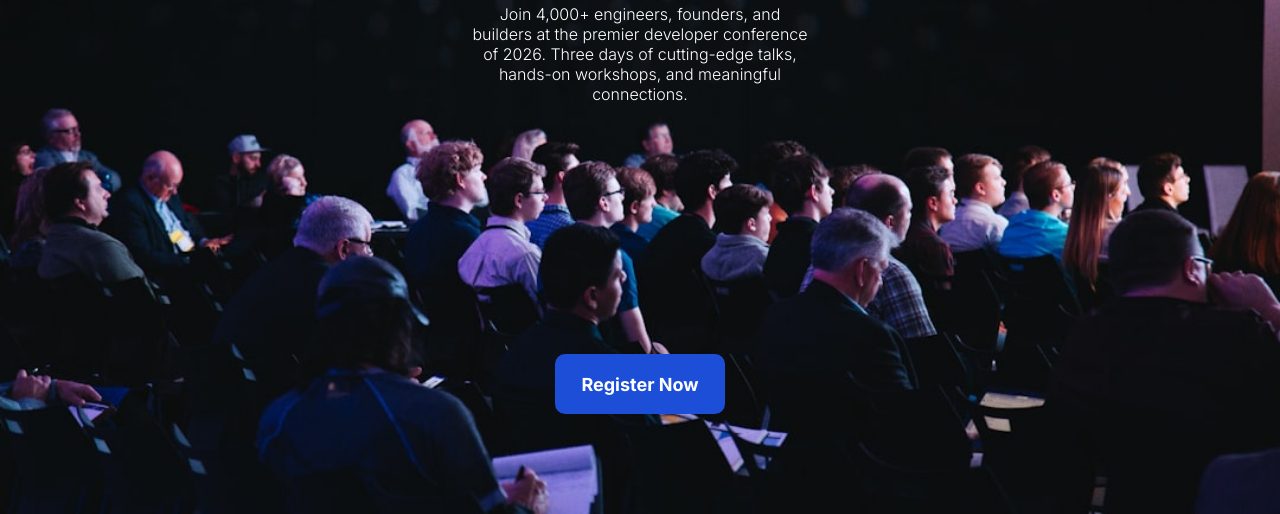
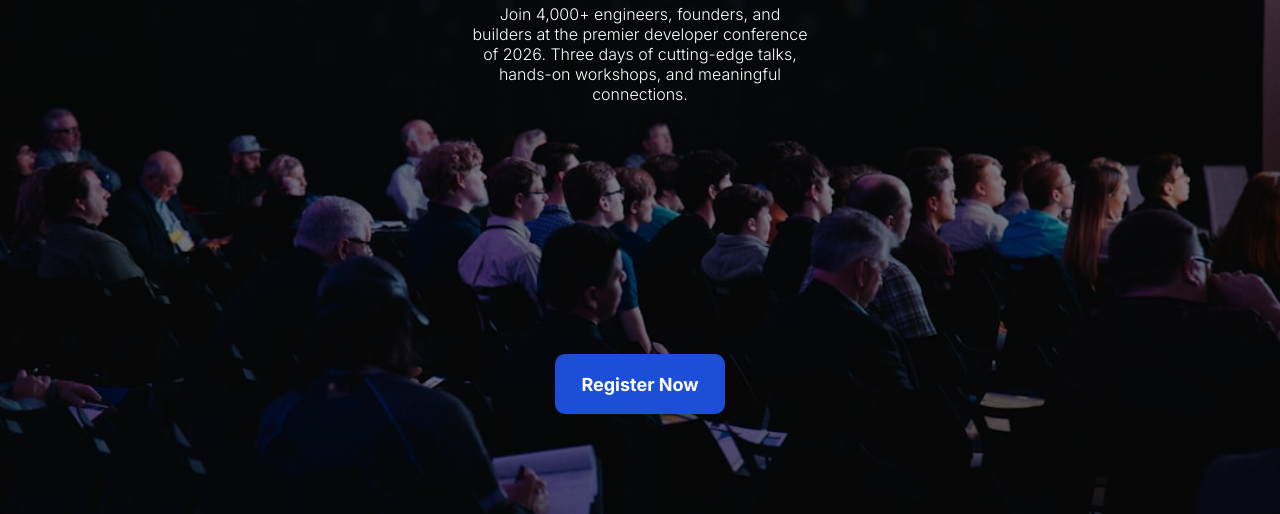
Before and after one commit to say33eed/ph-b14-milestone-1-assignment-1, a plain HTML site: page index.html in a window 1280 px wide. Shown: the part 294-808 px from the top of the page. Drawn offline with nearby package versions, Linux system fonts and the light colour scheme.

Commit message:
Added Banner and Banner Contents

```diff
--- a/index.html
+++ b/index.html
@@ -45,10 +45,12 @@
 
     <section class="hero-container">
         <div class="banner-container container">
-            <div class="hero-contents-container">
-                <h1>Code. <em>Connect.</em> Create</h1>
-                <p>Join 4,000+ engineers, founders, and builders at the premier developer conference of 2026. Three days of cutting-edge talks, hands-on workshops, and meaningful connections.</p>
-                <button class="hero-button" type="button">Register Now</button>
+            <div class="banner-overlay-container container">
+                <div class="hero-contents-container">
+                    <h1>Code. <em>Connect.</em> Create</h1>
+                    <p>Join 4,000+ engineers, founders, and builders at the premier developer conference of 2026. Three days of cutting-edge talks, hands-on workshops, and meaningful connections.</p>
+                    <button class="hero-button" type="button">Register Now</button>
+                </div>
             </div>
         </div>
     </section>
--- a/style.css
+++ b/style.css
@@ -78,6 +78,10 @@
     background-position: center;
 }
 
+.banner-overlay-container {
+    background-color: rgba(0, 0, 0, 0.5);
+}
+
 .hero-contents-container {
     display: flex;
     flex-direction: column;
```
